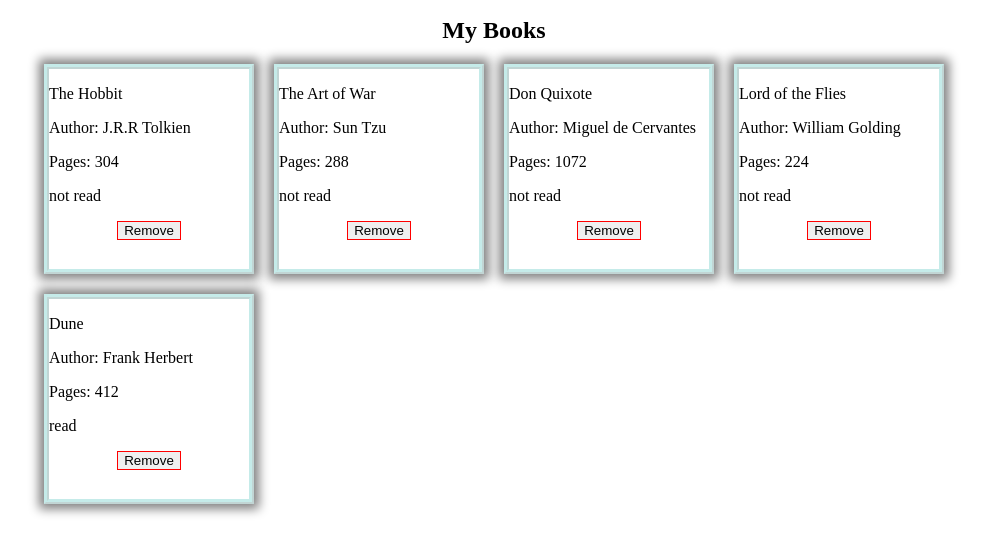
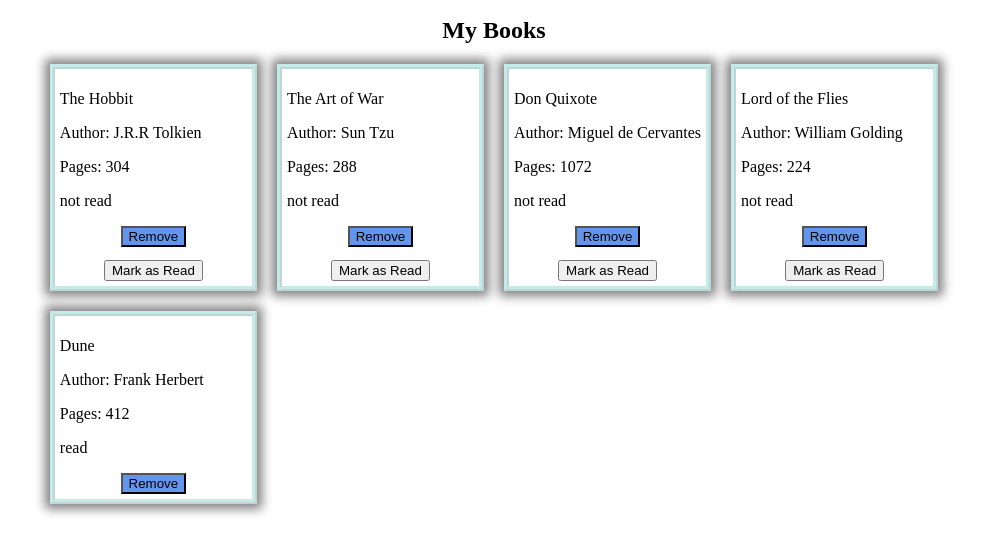
Before and after one commit to EnFuegoV3/Library, a plain HTML site: page index.html in a window 1280 px wide. Shown: the part 221-776 px from the top of the page, without its empty margins (146-1133 px from the left). Drawn offline with Linux system fonts and the light colour scheme.

Commit message:
working mark as read function, final JS without storage, needs styling

```diff
--- a/js/script.js
+++ b/js/script.js
@@ -52,10 +52,19 @@ function displayBooks() {
         addBook.classList.add('cards');
         addBook.innerHTML = cardMarkup;
         myBooks.appendChild(addBook);
+        if (myLibrary[n].read === 'not read') {
+            let readBtn = document.createElement('button')
+            readBtn.classList.add('read');
+            readBtn.setAttribute("value", `${[n]}`)
+            readBtn.textContent = "Mark as Read"
+            addBook.appendChild(readBtn);
+            console.log(readBtn);
+
+        }
         // console.log(cardMarkup);
     }
     removeBook();
-
+    toggleRead();
 }
 
 
@@ -69,11 +78,22 @@ function removeBook(id) {
             displayBooks();
           })
     })
-
 }
 
+function toggleRead() {
+    const readTgl = document.querySelectorAll('.read');
+    readTgl.forEach(btn => {
+        btn.addEventListener('click', (e) => {
+            myLibrary[btn.value].read = 'read';
+            console.log(myLibrary);
+            myBooks.innerHTML = "";
+            displayBooks();
+
+        })
+    })
+}
 
 
 addBookToLibrary();
 displayBooks();
-console.log(myLibrary);
+console.log(myLibrary[0].read);
--- a/styles.css
+++ b/styles.css
@@ -49,11 +49,11 @@ h2 {
 .cards {
     border: 5px ridge rgba(32, 178, 171, 0.253);
     box-shadow: 0px 0px 10px 5px gray;
-    height: 200px;
-    min-width: 200px;
+    max-height: 300px;
+    padding: 5px;
 
 }
 
 .remove {
-    border: 1px solid red;
+    background-color: cornflowerblue
 }
```
